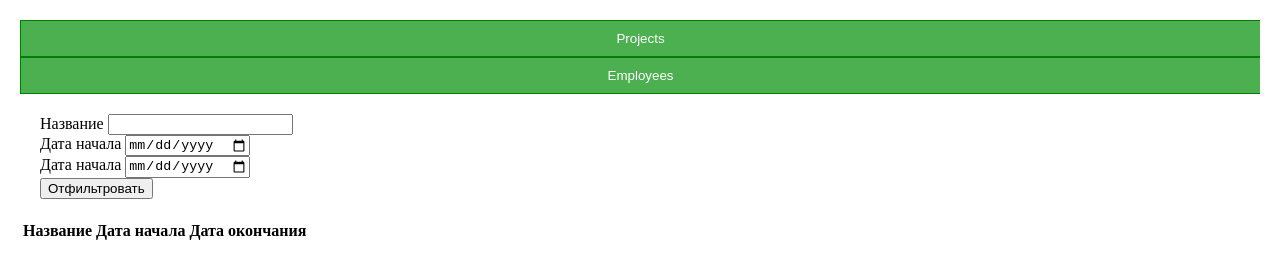
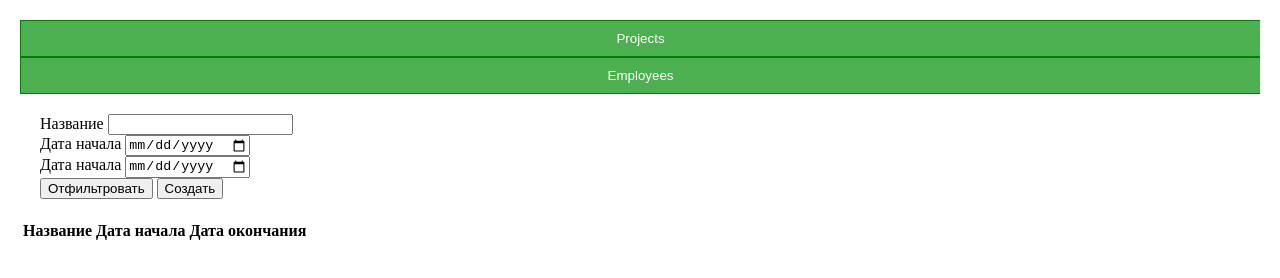
Before and after one commit to ElizavetaWow/SoftwareEngineering, a website: page HRProject/public/projects.html in a window 1280 px wide. Drawn offline with Linux system fonts and the light colour scheme; no server answers.

Commit message:
создание проектов

```diff
--- a/HRProject/public/projects.html
+++ b/HRProject/public/projects.html
@@ -27,6 +27,7 @@
             <label for="end_date">Дата начала</label>
             <input type="date" name="end_date"><br>
             <input type="button" value="Отфильтровать" onclick="send()">
+            <input type="button" value="Создать" onclick="add()">
         </form>
     </div>
     <div id="main">
--- a/HRProject/public/projects.js
+++ b/HRProject/public/projects.js
@@ -74,3 +74,31 @@ function send() {
       });
   }
 }
+
+function add() {
+    let name = document.querySelector('input[name="name"]').value
+    let start_date = document.querySelector('input[name="start_date"]').value
+    let end_date = document.querySelector('input[name="end_date"]').value
+
+    if (name || start_date || end_date) {
+      fetch("/projects/create", {
+        method: "post",
+        headers: {
+          'Accept': 'application/json',
+          'Content-Type': 'application/json'
+        },
+        body: JSON.stringify({
+          name: name,
+          start_date: start_date,
+          end_date: end_date
+        })
+      })
+        .then((response) => response.json())
+        .then((data) => {
+          alert("Создано");
+        });
+    }
+    else {
+        alert("Ошибка создания");
+    }
+  }
```
